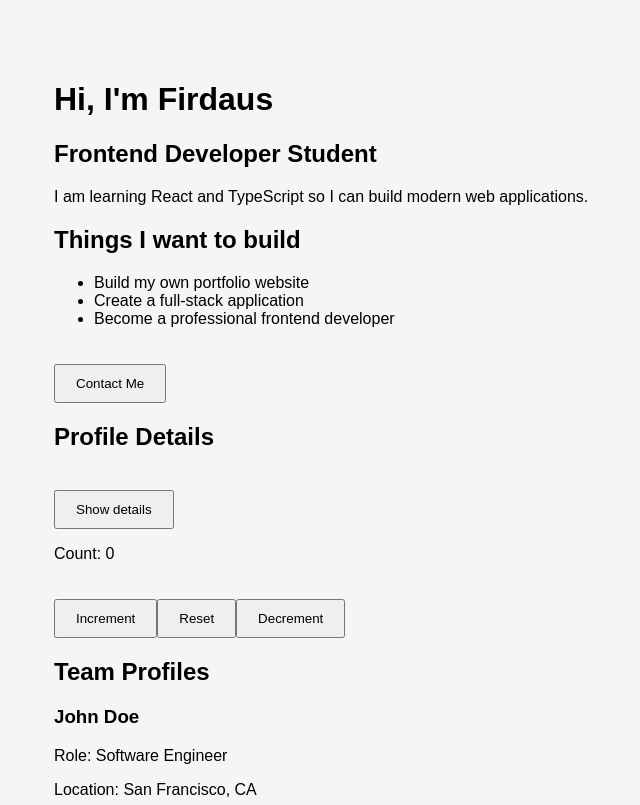
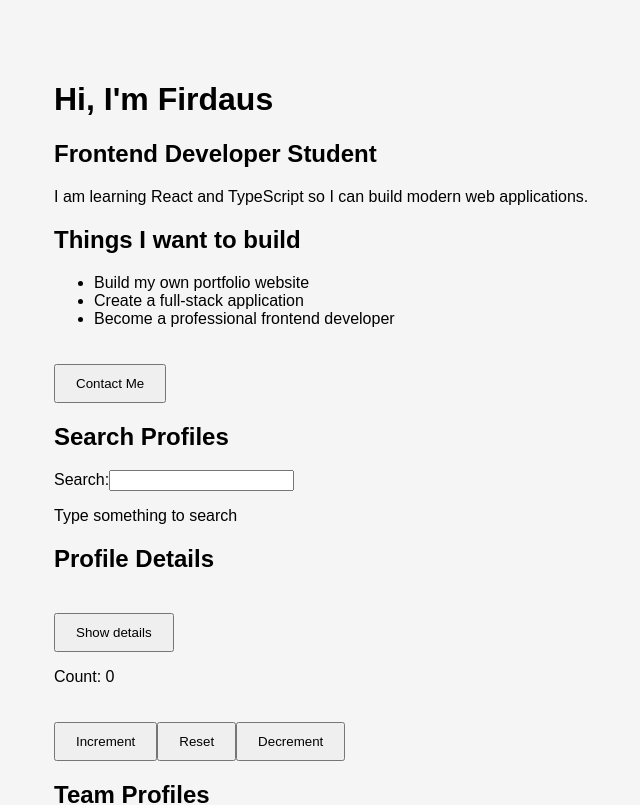
Before and after one commit to devproW/frontend_tutorial, a React (Vite) app in the folder my-first-react-app/: page / in a window 1280 px wide. Shown: the top 805 px of the page, without its empty margins (236-876 px from the left). Built offline with nearby package versions, Linux system fonts and the light colour scheme.

Commit message:
feat: day 8 controlled inputs lesson

```diff
--- a/my-first-react-app/src/App.tsx
+++ b/my-first-react-app/src/App.tsx
@@ -3,6 +3,7 @@ import Counter from "./components/Counter";
 import Profile from "./components/Profile";
 import ProfileCard from "./components/ProfileCard";
 import ProfileDetails from "./components/ProfileDetails";
+import SearchBox from "./components/SearchBox";
 import { profiles, goal1, goal2, goal3 } from "./data/profiles";
 
 function App() {
@@ -21,6 +22,7 @@ function App() {
         goal2={goal2}
         goal3={goal3}
       />
+      <SearchBox />
       <ProfileDetails />
       <Counter />
       <section>
--- /dev/null
+++ b/my-first-react-app/src/components/SearchBox.tsx
@@ -0,0 +1,40 @@
+import { useState } from "react";
+
+const SearchBox = () => {
+  const [searchText, setSearchText] = useState("");
+  const handleSearchChange = (event: React.ChangeEvent<HTMLInputElement>) => {
+    setSearchText(event.target.value);
+  };
+  const handleClearSearch = () => {
+    setSearchText("");
+  };
+  const hasSearchText = searchText.length > 0;
+  const canSearch = searchText.length >= 3;
+
+  return (
+    <section>
+      <h2>Search Profiles</h2>
+      <label htmlFor="search">Search:</label>
+      <input
+        id="search"
+        type="text"
+        value={searchText}
+        onChange={handleSearchChange}
+      />
+      {hasSearchText && <button onClick={handleClearSearch}>Clear</button>}
+      <p>
+        {hasSearchText &&
+          (canSearch
+            ? "Ready to search profiles."
+            : "Type at least 3 characters to search.")}
+      </p>
+      <p>
+        {hasSearchText
+          ? `Searching for: ${searchText}`
+          : "Type something to search"}
+      </p>
+    </section>
+  );
+};
+
+export default SearchBox;
```
Also changed, not shown: 1 other file (tests, documents, lock files or other folders).
